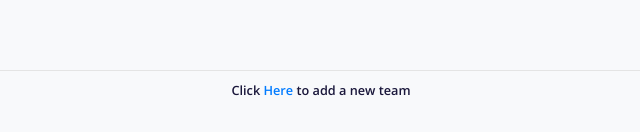
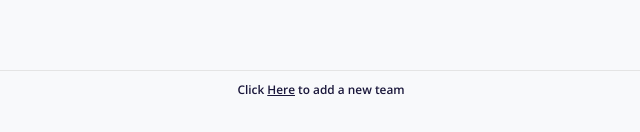
Before and after one commit to markrajk/dashboard-new-manage-other-teams, a plain HTML site: page index.html in a window 1280 px wide. Shown: the part 775-907 px from the top of the page, 319-959 px from the left. Drawn offline with nearby package versions, Linux system fonts and the light colour scheme; a web font is replaced by a local one.

Commit message:
changes 02

```diff
--- a/scss/style.scss
+++ b/scss/style.scss
@@ -363,7 +363,7 @@ main {
     margin-top: 12rem;
     font-weight: 600;
     font-family: "Open Sans", sans-serif;
-    font-size: 1.5rem;
+    font-size: 1.4rem;
     text-align: center;
     color: #1a173b;
 
@@ -371,6 +371,11 @@ main {
     & p {
       padding-top: 1.2rem;
       border-top: 1.75px solid #E4E4E4;
+
+      & a {
+        text-decoration: underline;
+        color: #1a173b;
+      }
     }
   }
 }
```
Also changed, not shown: css/style.css.
